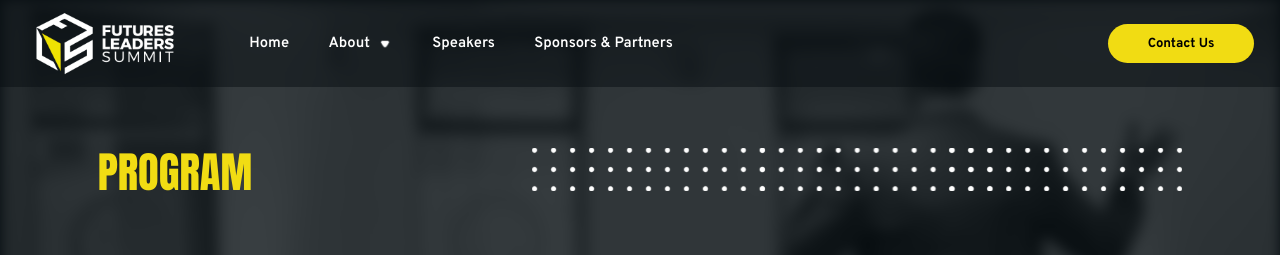
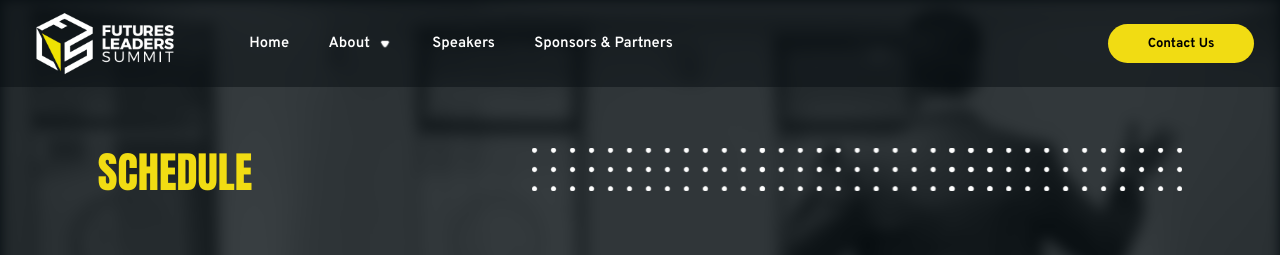
Before and after one commit to anja-sunjic/FLS, a Next.js app: page /program in a window 1280 px wide. Shown: the top 255 px of the page. Built offline with nearby package versions, Linux system fonts and the light colour scheme.

Commit message:
Schedule change

```diff
--- a/components/Program/Intro.js
+++ b/components/Program/Intro.js
@@ -18,7 +18,7 @@ export default function Intro() {
         <div className="container">
           <div className="inner">
             <div className="title-line">
-              <h2>Program</h2>
+              <h2>Schedule</h2>
               <div className="line-decor is-hidden-touch">
                 <img src="/dots.svg" alt="" />
               </div>
--- a/pages/program.js
+++ b/pages/program.js
@@ -5,12 +5,12 @@ import Decor from "../components/partials/Decor";
 import Intro from "../components/Program/Intro";
 import ProgramTabs from "../components/Program/ProgramTabs";
 
-export default function Program() {
+export default function Schedule() {
   return (
     <>
       <MetaData
-        path="/program"
-        title="Program"
+        path="/schedule"
+        title="Schedule"
         description=""
         image="/share.png"
       />
```
